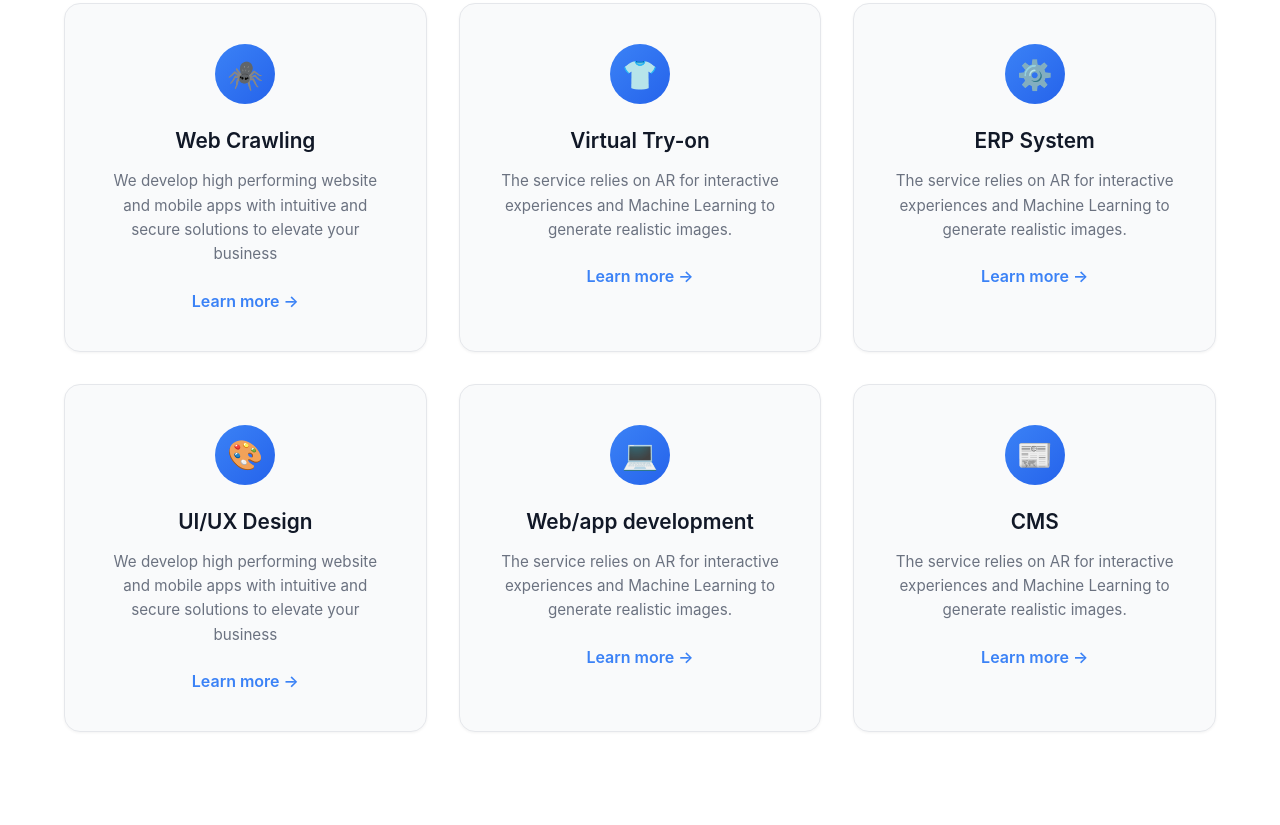
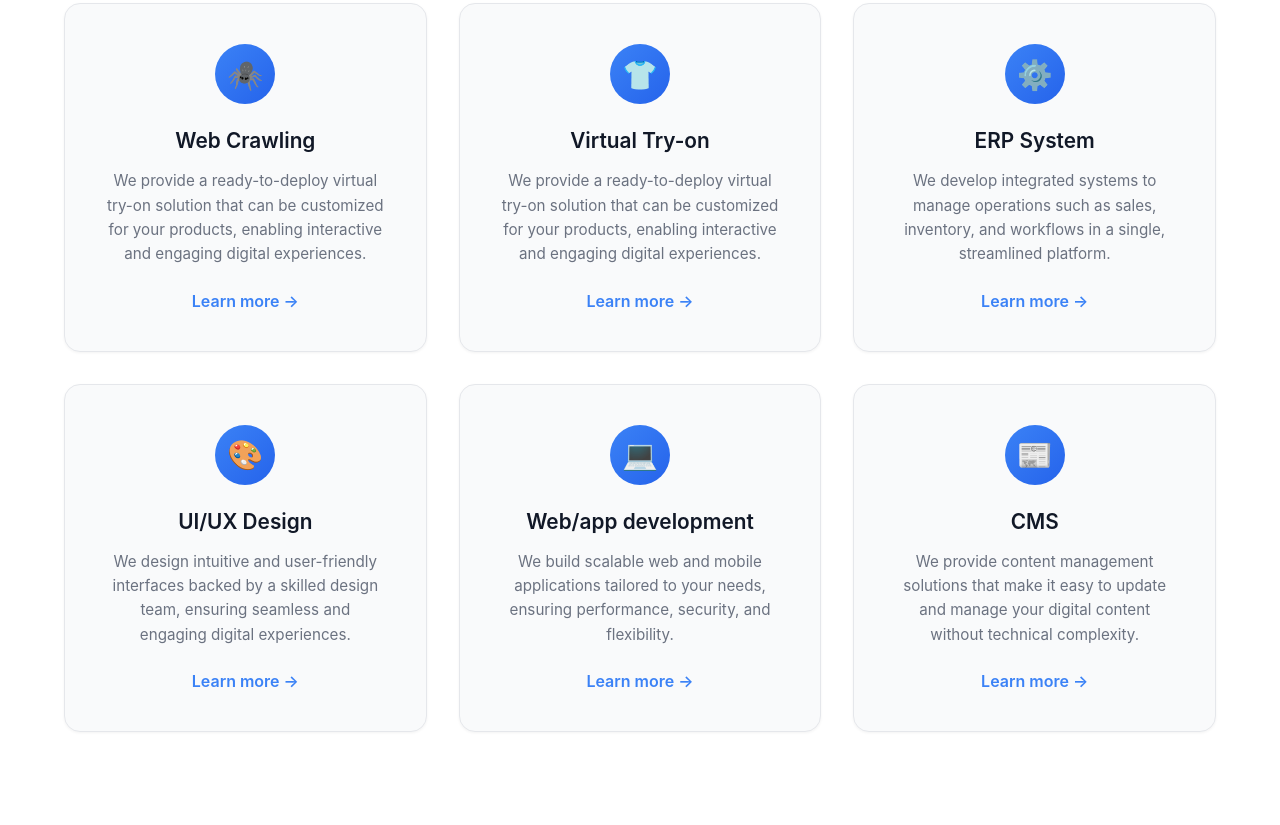
Before and after one commit to db615/db615.github.io, a website: page index.html in a window 1280 px wide. Shown: the part 1212-2037 px from the top of the page. Drawn offline with Linux system fonts and the light colour scheme.

Commit message:
homepage content some added

```diff
--- a/index.html
+++ b/index.html
@@ -25,10 +25,10 @@
     <section id="hero" class="hero">
         <div class="hero-content">
             <div class="hero-badge">
-                Helping brands grow
+                Affordable innovation for everyone
             </div>
-            <h1>Discover limitless<br>opportunities</h1>
-            <p>Empower your project with our comprehensive wireframe kits designed to meet the needs of any platform</p>
+            <h1>Build Smarter.<br> Spend Less.<br> Grow Faster.</h1>
+            <p>We design and build cost-effective AI, SaaS, and digital solutions that empower businesses of all sizes to grow and succeed.</p>
 
             <div class="hero-actions">
                 <button class="btn-primary" onclick="scrollToContact()">Contact US</button>
@@ -63,37 +63,37 @@
             <div class="service-card">
                 <div class="service-icon">🕷️</div>
                 <h3>Web Crawling</h3>
-                <p>We develop high performing website and mobile apps with intuitive and secure solutions to elevate your business</p>
+                <p>We provide a ready-to-deploy virtual try-on solution that can be customized for your products, enabling interactive and engaging digital experiences.</p>
                 <a href="#" class="learn-more-link">Learn more →</a>
             </div>
             <a href="virtual_tryon.html" class="service-card service-card-link">
                 <div class="service-icon">👕</div>
                 <h3>Virtual Try-on</h3>
-                <p>The service relies on AR for interactive experiences and Machine Learning to generate realistic images.</p>
+                <p>We provide a ready-to-deploy virtual try-on solution that can be customized for your products, enabling interactive and engaging digital experiences.</p>
                 <span class="learn-more-link">Learn more →</span>
             </a>
             <div class="service-card">
                 <div class="service-icon">⚙️</div>
                 <h3>ERP System</h3>
-                <p>The service relies on AR for interactive experiences and Machine Learning to generate realistic images.</p>
+                <p>We develop integrated systems to manage operations such as sales, inventory, and workflows in a single, streamlined platform.</p>
                 <a href="#" class="learn-more-link">Learn more →</a>
             </div>
             <div class="service-card">
                 <div class="service-icon">🎨</div>
                 <h3>UI/UX Design</h3>
-                <p>We develop high performing website and mobile apps with intuitive and secure solutions to elevate your business</p>
+                <p>We design intuitive and user-friendly interfaces backed by a skilled design team, ensuring seamless and engaging digital experiences.</p>
                 <a href="#" class="learn-more-link">Learn more →</a>
             </div>
             <div class="service-card">
                 <div class="service-icon">💻</div>
                 <h3>Web/app development</h3>
-                <p>The service relies on AR for interactive experiences and Machine Learning to generate realistic images.</p>
+                <p>We build scalable web and mobile applications tailored to your needs, ensuring performance, security, and flexibility.</p>
                 <a href="#" class="learn-more-link">Learn more →</a>
             </div>
             <div class="service-card">
                 <div class="service-icon">📰</div>
                 <h3>CMS</h3>
-                <p>The service relies on AR for interactive experiences and Machine Learning to generate realistic images.</p>
+                <p>We provide content management solutions that make it easy to update and manage your digital content without technical complexity.</p>
                 <a href="#" class="learn-more-link">Learn more →</a>
             </div>
         </div>
@@ -215,7 +215,7 @@
     <section id="contact" class="contact">
         <div class="contact-container">
             <h2>Contact US</h2>
-            <p>Maximize success with our flexible product features. Customize, stay compatible across platforms, and receive reliable support for optimized performance.</p>
+            <p>We build affordable, easy-to-use digital solutions for businesses of all sizes, with a strong focus on simplicity, efficiency, and scalable growth.</p>
 
             <form class="contact-form" onsubmit="handleContactSubmit(event)">
                 <!-- Name Field -->
```
